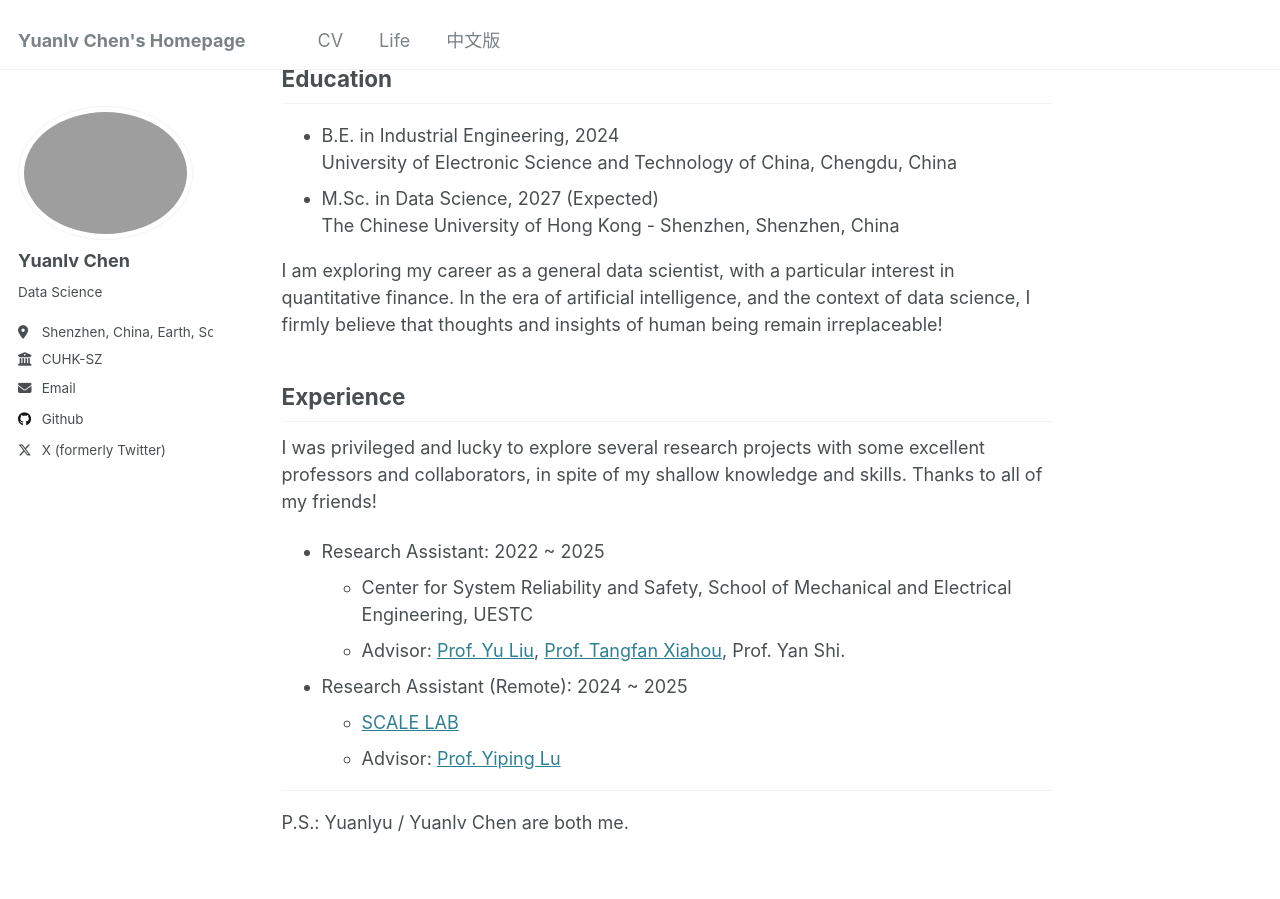
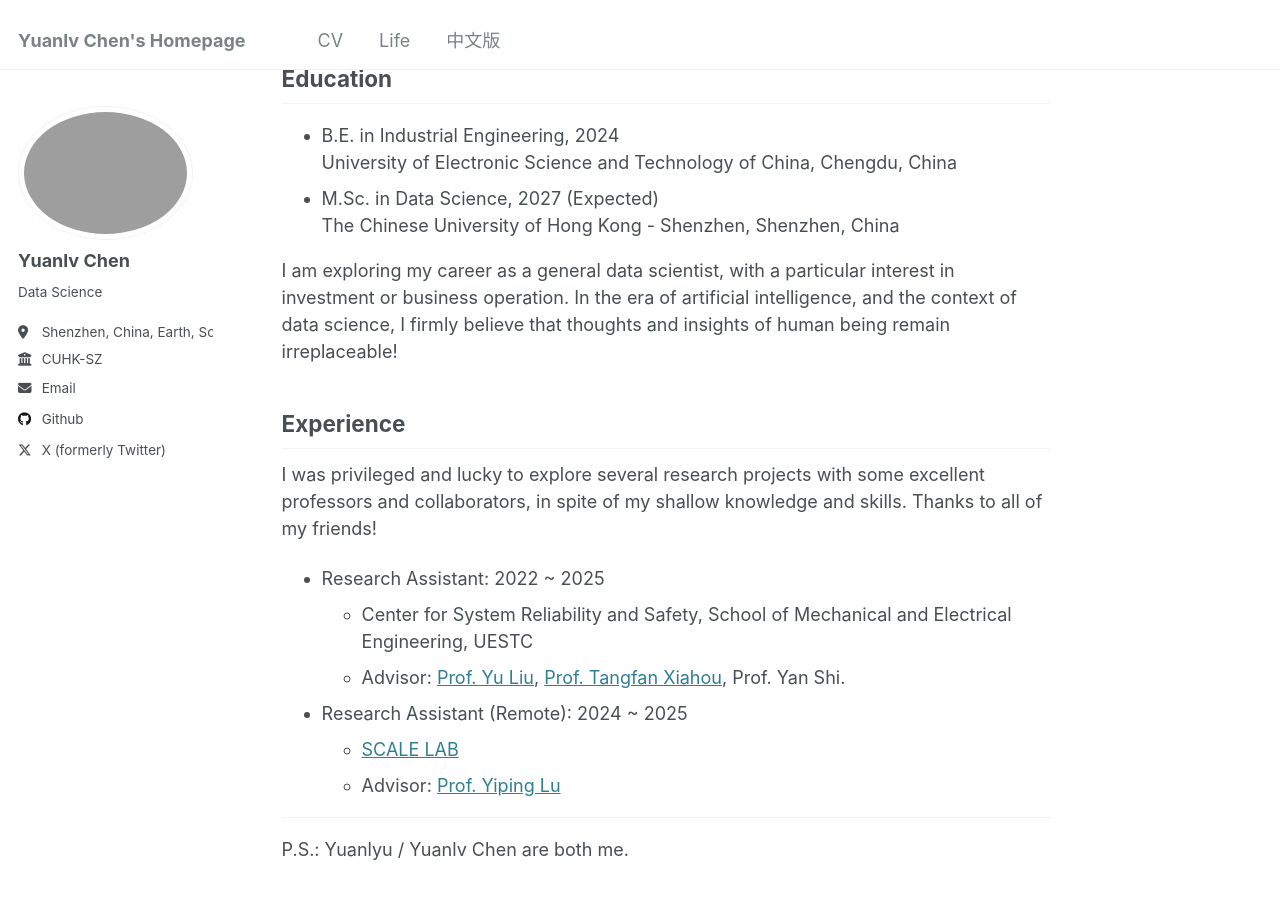
Before and after one commit to YLchen22/YLchen22.github.io, a Jekyll site: the page built from _pages/pages-about.md, in a window 1280 px wide and 900 px high, scrolled down 310 px. Built offline with Jekyll 4.4.1, drawn with Linux system fonts in a browser that asks for light colours.

Commit message:
Update pages-about.md

```diff
--- a/_pages/pages-about.md
+++ b/_pages/pages-about.md
@@ -18,7 +18,7 @@ Education
 * B.E. in Industrial Engineering, 2024 <br> University of Electronic Science and Technology of China, Chengdu, China
 * M.Sc. in Data Science, 2027 (Expected) <br> The Chinese University of Hong Kong - Shenzhen, Shenzhen, China
 
-I am exploring my career as a general data scientist, with a particular interest in quantitative finance. In the era of artificial intelligence, and the context of data science, I firmly believe that thoughts and insights of human being remain irreplaceable!
+I am exploring my career as a general data scientist, with a particular interest in investment or business operation. In the era of artificial intelligence, and the context of data science, I firmly believe that thoughts and insights of human being remain irreplaceable!
 
 Experience
 ------
```
